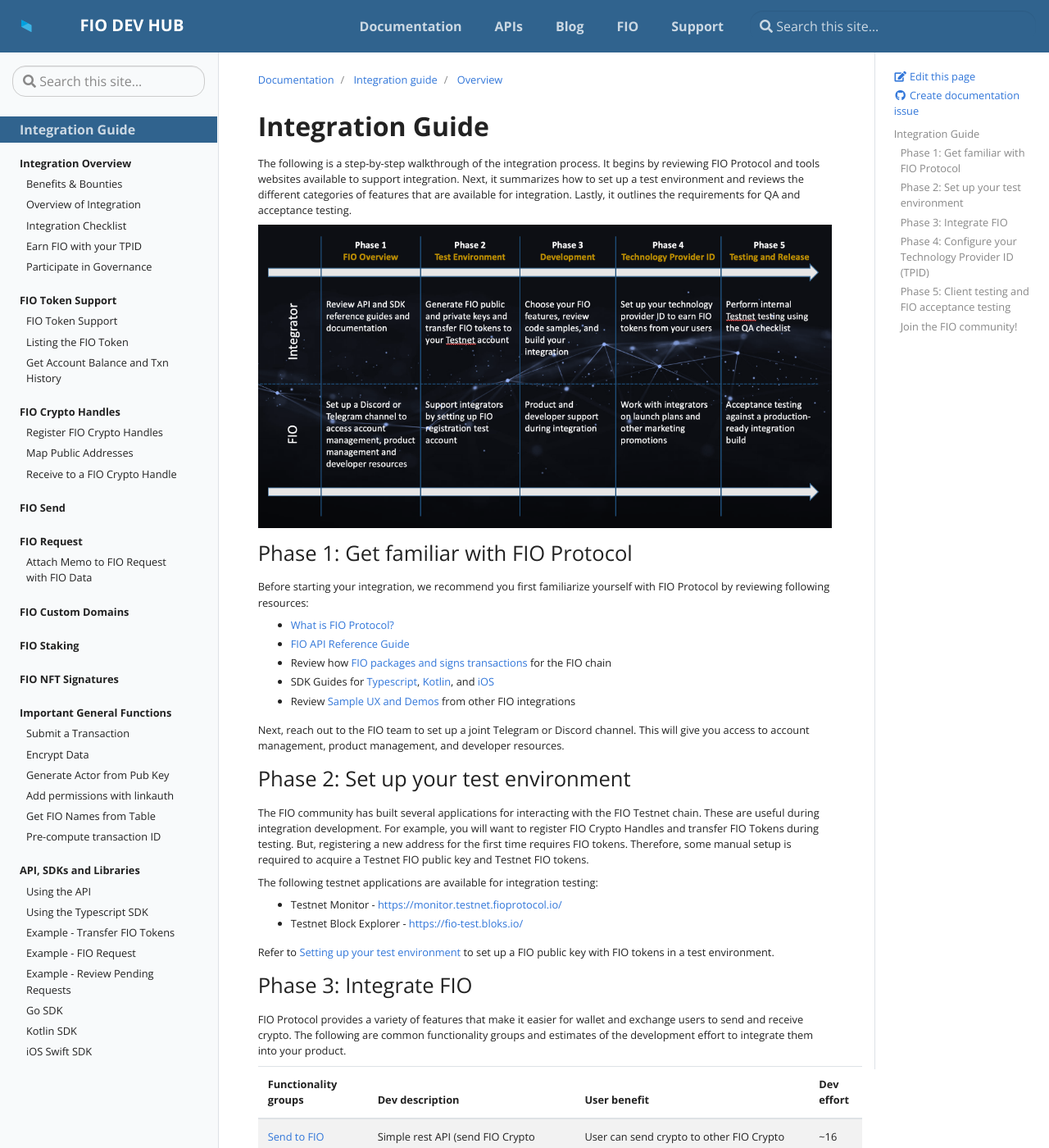
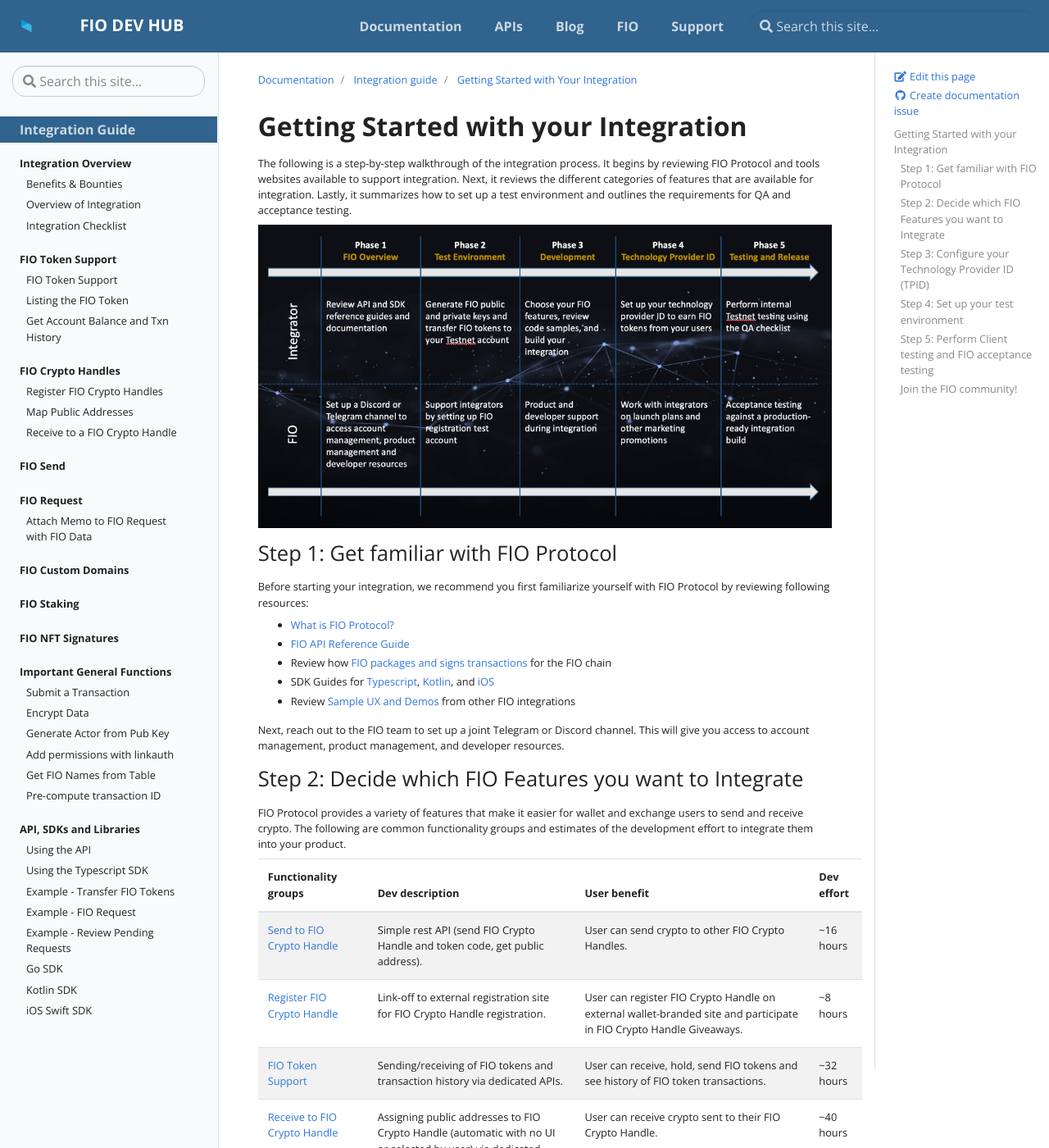
Before and after one commit to fioprotocol/fio-devhub, a Jekyll site: the page built from _docs/integration-guide/integrator-overview.md, in a window 1280 px wide and 1400 px high. Shown: the whole window at 82% size. Built offline with Jekyll 4.4.1, drawn with Linux system fonts in a browser that asks for light colours; some of the changed text lies outside the part shown.

Commit message:
reorg intro to integration
Also moved TPID and governance stuff to About FIO

```diff
--- a/_data/toc-fio.yml
+++ b/_data/toc-fio.yml
@@ -15,6 +15,10 @@
       url: "docs/fio-protocol/fio-fees"
     - title: Accounts & Permissions
       url: "docs/fio-protocol/accounts-permissions"
+    - title: Earn FIO with your TPID
+      url: "docs/general-functions/tpid"
+    - title: Participate in Governance
+      url: "docs/integration-guide/token-governance"
 - title: About the FIO Chain
   url: "docs/chain"
   links:
--- a/_data/toc-int.yml
+++ b/_data/toc-int.yml
@@ -10,10 +10,6 @@
       url: "docs/integration-guide/integrator-overview"
     - title: Integration Checklist
       url: "docs/integration-guide/integrator-checklist"
-    - title: Earn FIO with your TPID
-      url: "docs/general-functions/tpid"
-    - title: Participate in Governance
-      url: "docs/integration-guide/token-governance"
 - title: "FIO Token Support"
   url: "docs/integration-guide/token-support"
   links:
--- a/_docs/integration-guide/integrator-overview.md
+++ b/_docs/integration-guide/integrator-overview.md
@@ -1,15 +1,15 @@
 ---
 layout: page-int
-title: Overview
-description: Overview
+title: Getting Started with Your Integration
+description: Getting Started with Your Integration
 ---
-# Integration Guide
+# Getting Started with your Integration
 
-The following is a step-by-step walkthrough of the integration process. It begins by reviewing FIO Protocol and tools websites available to support integration. Next, it summarizes how to set up a test environment and reviews the different categories of features that are available for integration. Lastly, it outlines the requirements for QA and acceptance testing.
+The following is a step-by-step walkthrough of the integration process. It begins by reviewing FIO Protocol and tools websites available to support integration. Next, it reviews the different categories of features that are available for integration. Lastly, it summarizes how to set up a test environment and outlines the requirements for QA and acceptance testing.
 
 ![Image]({{ site.baseurl }}/assets/img/integration/integration-process.png)
 
-## Phase 1: Get familiar with FIO Protocol
+## Step 1: Get familiar with FIO Protocol
 
 Before starting your integration, we recommend you first familiarize yourself with FIO Protocol by reviewing following resources:
 
@@ -20,18 +20,7 @@ Before starting your integration, we recommend you first familiarize yourself wi
 * Review [Sample UX and Demos]({{site.baseurl}}/docs/integration-guide/sample-ux) from other FIO integrations
 
 Next, reach out to the FIO team to set up a joint Telegram or Discord channel. This will give you access to account management, product management, and developer resources.
-
-## Phase 2: Set up your test environment
-
-The FIO community has built several applications for interacting with the FIO Testnet chain. These are useful during integration development. For example, you will want to register FIO Crypto Handles and transfer FIO Tokens during testing. But, registering a new address for the first time requires FIO tokens. Therefore, some manual setup is required to acquire a Testnet FIO public key and Testnet FIO tokens.
-
-The following testnet applications are available for integration testing:
-* Testnet Monitor - <https://monitor.testnet.fioprotocol.io/>{:rel="nofollow noopener noreferrer" target="_blank"}
-* Testnet Block Explorer - <https://fio-test.bloks.io/>{:rel="nofollow noopener noreferrer" target="_blank"}
-
-Refer to [Setting up your test environment]({{site.baseurl}}/docs/chain/testnet#setting-up-your-test-environment) to set up a FIO public key with FIO tokens in a test environment.
-
-## Phase 3: Integrate FIO
+## Step 2: Decide which FIO Features you want to Integrate
 
 FIO Protocol provides a variety of features that make it easier for wallet and exchange users to send and receive crypto. The following are common functionality groups and estimates of the development effort to integrate them into your product.
 
@@ -48,11 +37,20 @@ FIO Protocol provides a variety of features that make it easier for wallet and e
 
 The functionality groups above are ordered in such a way as to provide a sample integration path that begins with Send to FIO Crypto Handle, which is one of the easiest features to integrate, and moves on to more complex features that require the building of packed and signed transactions. Nonetheless, it is ultimately up to the integrator to decide which features of the FIO Protocol you want to implement and in what order.
 
-## Phase 4: Configure your Technology Provider ID (TPID)
+## Step 3: Configure your Technology Provider ID (TPID)
 
 Make sure you are set to earn FIO tokens from your users by configuring your [Technology Provider ID (TPID)]({{site.baseurl}}/docs/general-functions/tpid).
 
-## Phase 5: Client testing and FIO acceptance testing
+## Step 4: Set up your test environment
+
+The FIO community has built several applications for interacting with the FIO Testnet chain. These are useful during integration development. For example, you will want to register FIO Crypto Handles and transfer FIO Tokens during testing. But, registering a new address for the first time requires FIO tokens. Therefore, some manual setup is required to acquire a Testnet FIO public key and Testnet FIO tokens.
+
+The following testnet applications are available for integration testing:
+* Testnet Monitor - <https://monitor.testnet.fioprotocol.io/>{:rel="nofollow noopener noreferrer" target="_blank"}
+* Testnet Block Explorer - <https://fio-test.bloks.io/>{:rel="nofollow noopener noreferrer" target="_blank"}
+
+Refer to [Setting up your test environment]({{site.baseurl}}/docs/chain/testnet#setting-up-your-test-environment) to set up a FIO public key with FIO tokens in a test environment.
+## Step 5: Perform Client testing and FIO acceptance testing
 
 Once you have completed your initial integration you should perform internal testing against the FIO Testnet.
 
```
